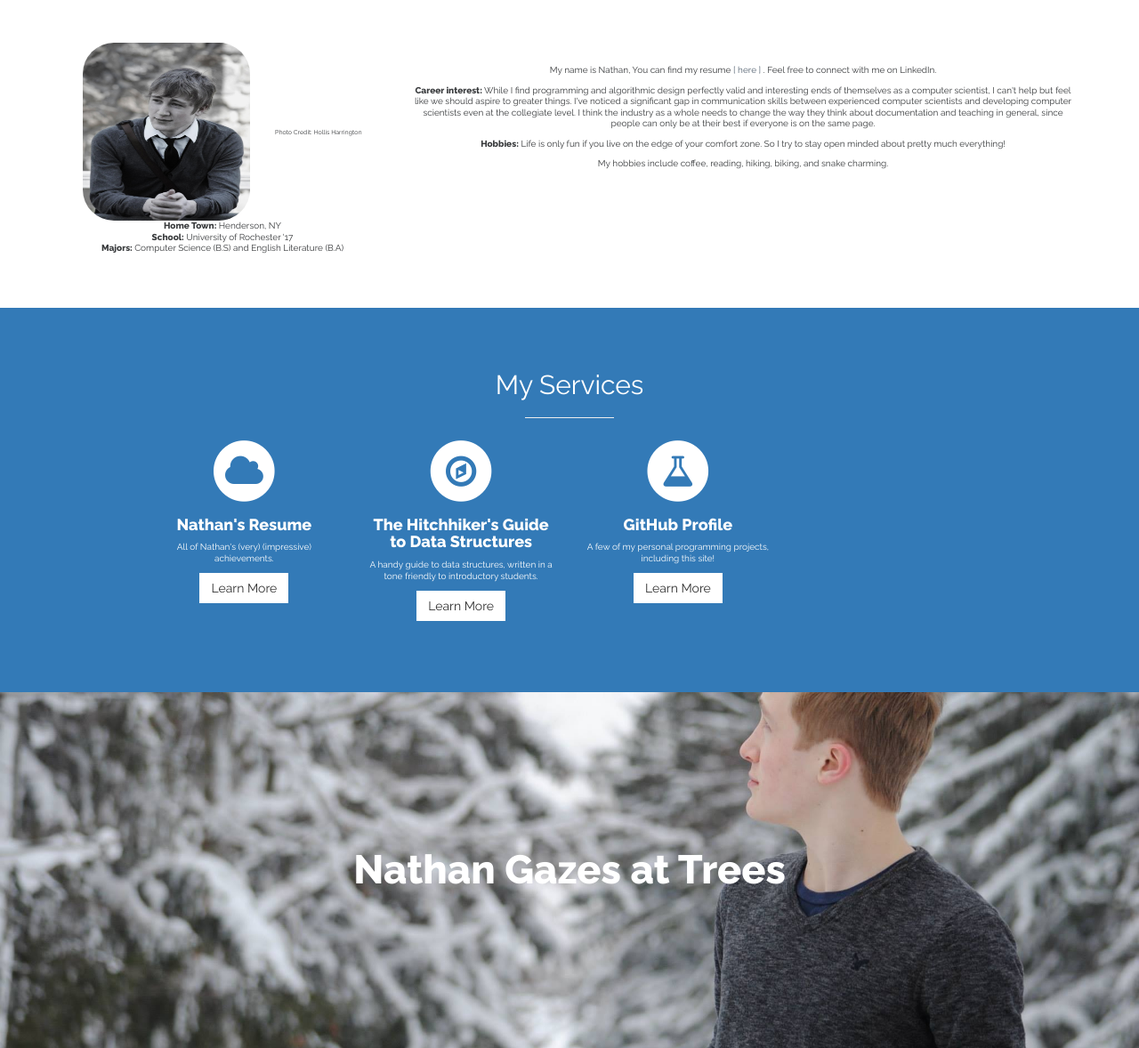
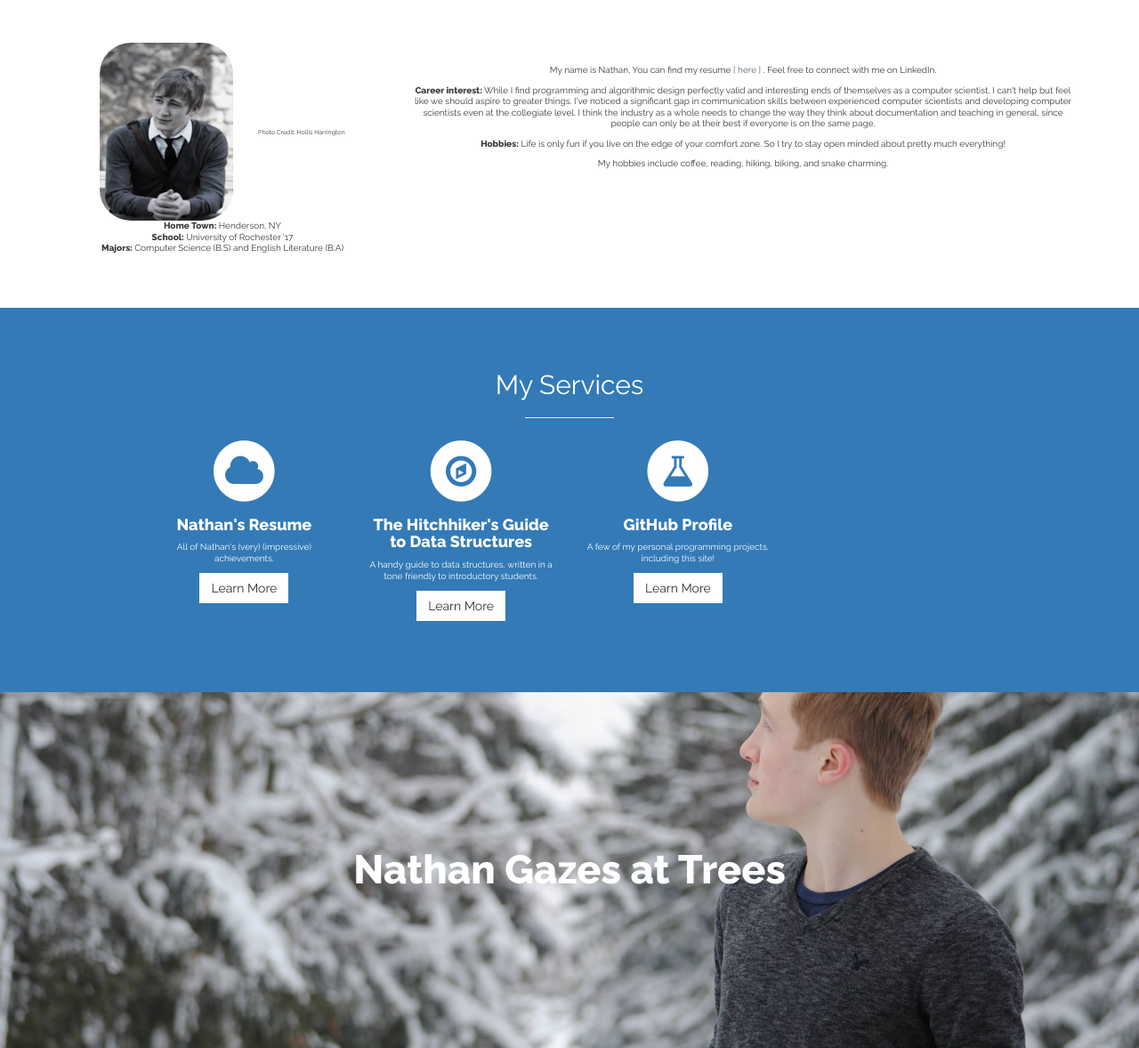
Before and after one commit to nathan-contino/nathan-contino.github.io, a Jekyll site: the page built from index.html, in a window 1280 px wide. Shown: the part 902-2080 px from the top of the page at 89% size. Built offline with Jekyll 4.4.1, drawn with Linux system fonts in a browser that asks for light colours; grey boxes are pictures that could not be loaded.

Commit message:
aspect ratio
Former-commit-id: 8a7ba509066813d16610735c68daf6acb63fe6e6 [formerly a70f88865f06994001a6f039583437ace39adf3a] [formerly 0ec0571f52b5ffd5c8ba0c5f5e5130bef50c542a [formerly 954bc279f99ec00b1c6f7d02d25702889b539452]]
Former-commit-id: d905d74b980f63adea702a7ac100f835e5bad675 [formerly 0958d15ec3d6b062d16f053c6d9ee8073de34e0b]
Former-commit-id: 5a69b452de1287ff125a0b12e8db0e43f88deba4

```diff
--- a/_includes/about.html
+++ b/_includes/about.html
@@ -2,7 +2,7 @@
   <div class="container">
     <div class="row">
       <div class="col-md-4" >
-    <img src="{{ site.baseurl }}img/me.jpg" alt="me" style="border-radius: 35px;" width="188" height="200"></img>
+    <img src="{{ site.baseurl }}img/me.jpg" alt="me" style="border-radius: 35px;" width="150" height="200"></img>
     <h6 style="display: inline;font-size:70%;">&nbsp;&nbsp;&nbsp;&nbsp;&nbsp;&nbsp;&nbsp;&nbsp;&nbsp;&nbsp;&nbsp;&nbsp;&nbsp; Photo Credit: Hollis Harrington</h6>
     <p>
       <!--strong>Name: </strong> Anis Kallel <br/-->
```
